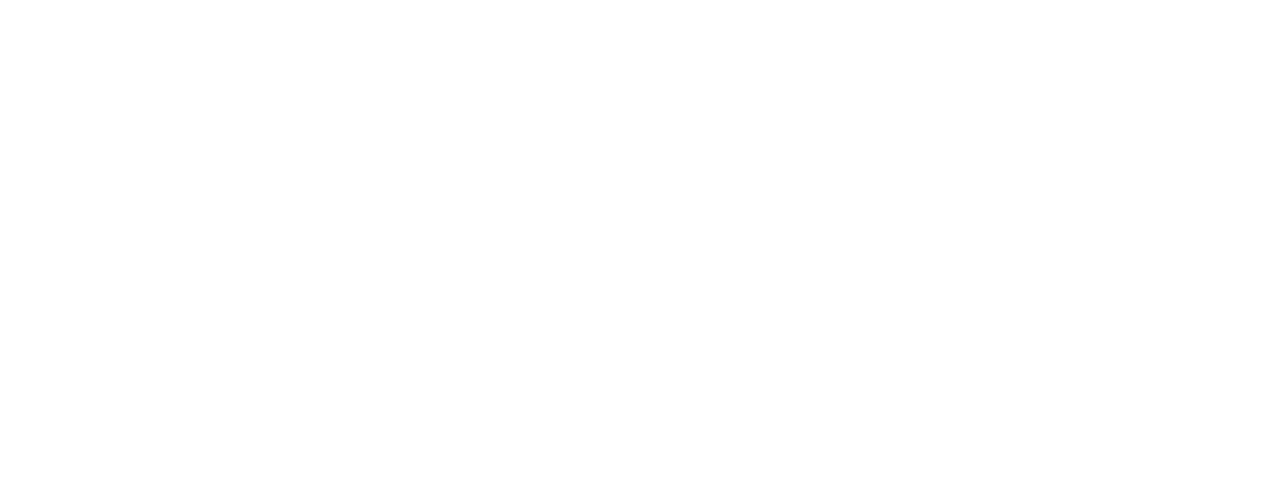
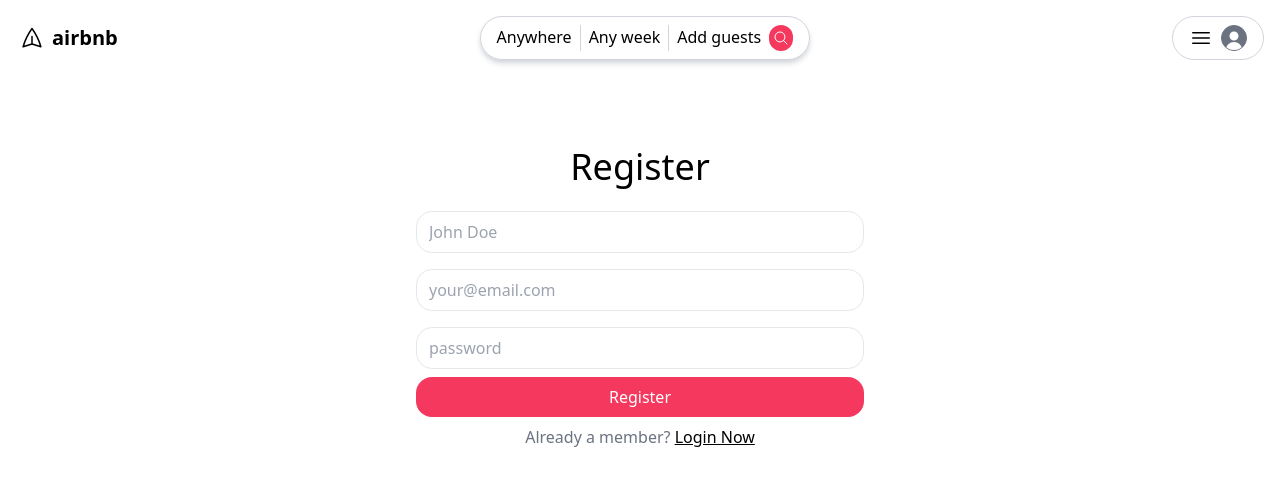
Before and after one commit to Farabi9/airbnb_booking_application, a React (Vite) app: page /register in a window 1280 px wide. Before the commit this address had no page. Shown: the top 486 px of the page. Built offline with nearby package versions, Linux system fonts and the light colour scheme.

Commit message:
registration done, connected with api, getting user data from registration form

```diff
--- a/package.json
+++ b/package.json
@@ -10,6 +10,7 @@
     "preview": "vite preview"
   },
   "dependencies": {
+    "axios": "^1.4.0",
     "react": "^18.2.0",
     "react-dom": "^18.2.0",
     "react-router-dom": "^6.11.2"
--- a/src/App.jsx
+++ b/src/App.jsx
@@ -8,6 +8,10 @@
 } from "react-router-dom";
 import LoginPage from "./Pages/LoginPage";
 import Layout from "./Layout";
+import Register from "./Pages/Register";
+import axios from "axios";
+
+axios.defaults.baseURL = 'http://localhost:4000';
 
 
 function App() {
@@ -18,6 +22,7 @@
       <Route path="/" element={<Layout/>}>
       <Route index element={<IndexPage></IndexPage>} />
       <Route path="/login" element={<LoginPage></LoginPage>}/>
+      <Route path="/register" element={<Register/>}/>
       </Route>
 
     </Routes>
--- a/src/Pages/LoginPage.jsx
+++ b/src/Pages/LoginPage.jsx
@@ -1,15 +1,16 @@
 import React from 'react';
-import Header from '../Header';
+import { Link } from 'react-router-dom';
 
 export default function LoginPage() {
   return (
     <div className='mt-4 grow flex items-center justify-around'>
-       <div className=''>
+       <div className='mb-64'>
        <h1 className='text-4xl text-center mb-4'>Login</h1>
       <form className='max-w-md mx-auto'>
         <input type="email" placeholder='your@email.com'/>
         <input type="password" placeholder='password'/>
         <button className='primary'>Login</button>
+        <div className='text-center py-2 text-gray-500'>Dont't have an acoount yet? <Link className='underline text-black' to={'/register'}>Register Now</Link></div>
       </form>
        </div>
     </div>
--- /dev/null
+++ b/src/Pages/Register.jsx
@@ -0,0 +1,62 @@
+import React, { useState } from 'react';
+import { Link } from 'react-router-dom';
+import axios from 'axios'
+
+
+export default function Register() {
+  const [name,setName] = useState('');
+  const [email, setEmail] = useState('');
+  const [password, setPassword] = useState('');
+
+  async function registerUser(ev){
+    ev.preventDefault();
+    try{
+      const url = '/register';
+      await axios.post(url, {
+        name,
+        email,
+        password
+      });
+      alert('Registration Successful. Now you can log in')
+    }
+    catch(e){
+      alert('Registration faile. Please try again later')
+    }
+
+  }
+  return (
+    <div className='mt-4 grow flex items-center justify-around'>
+    <div className='mb-64'>
+    <h1 className='text-4xl text-center mb-4'>Register</h1>
+
+    {/* Register form ----------------------------- */}
+   <form className='max-w-md mx-auto' onSubmit={registerUser}>
+
+    {/* name input ------------------------ */}
+    <input type="text"
+    placeholder='John Doe'
+    value={name}
+    onChange={ev=> setName(ev.target.value)} />
+
+    {/* email input ------------------------------ */}
+     <input type="email"
+     placeholder='your@email.com'
+     value={email}
+     onChange={ev=> setEmail(ev.target.value)}/>
+
+     {/* Password input -------------------------- */}
+     <input type="password"
+     placeholder='password'
+     value={password}
+     onChange={ev=> setPassword(ev.target.value)}/>
+
+      {/* Register Button ------------------ */}
+     <button className='primary'>Register</button>
+
+     {/* Login link in register page ------------------------------ */}
+     <div className='text-center py-2 text-gray-500'>Already a member? <Link className='underline text-black' to={'/login'}>Login Now</Link></div>
+   </form>
+    </div>
+ </div>
+  );
+}
```
Also changed, not shown: 1 other file (tests, documents, lock files or other folders).
